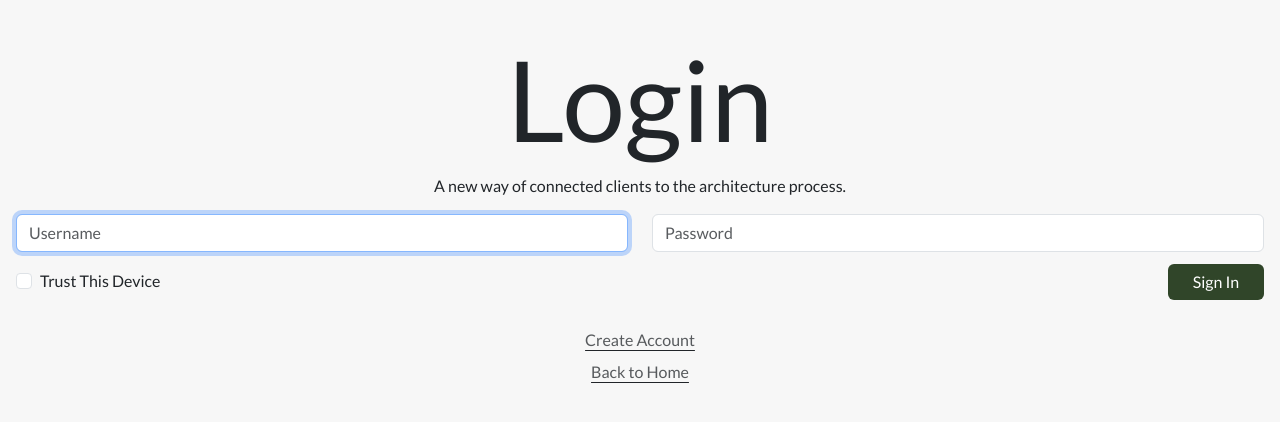
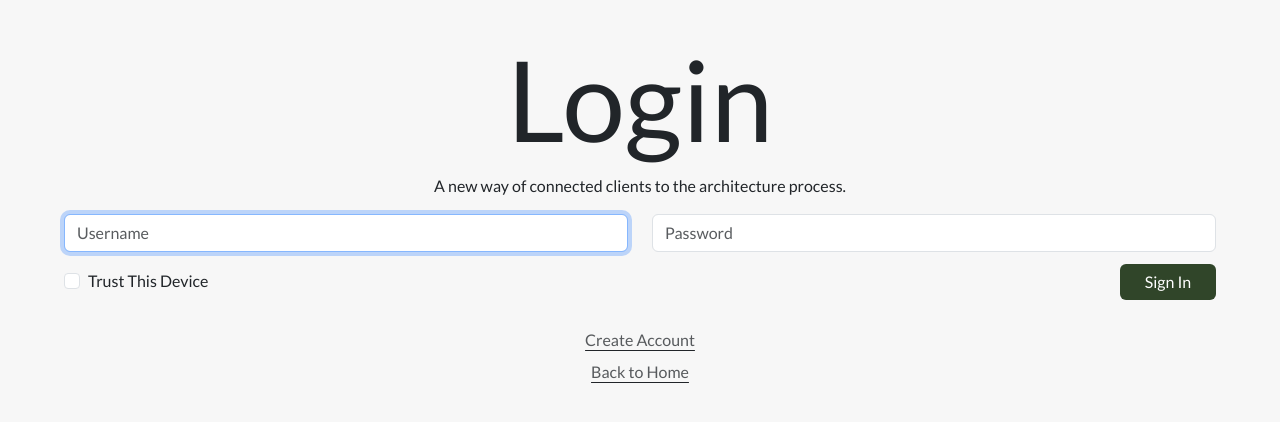
Before and after one commit to abigailjulie/ArtFeenClientPortal, a React (Vite) app in the folder client/TheArchWay/: page /login in a window 1280 px wide. Shown: the part 192-614 px from the top of the page. Built offline with nearby package versions, Linux system fonts and the light colour scheme; a web font is replaced by a local one.

Commit message:
updated text and padding

```diff
--- a/client/TheArchWay/src/features/auth/Login.jsx
+++ b/client/TheArchWay/src/features/auth/Login.jsx
@@ -11,7 +11,7 @@
         <p>A new way of connected clients to the architecture process.</p>
       </header>
 
-      <main className="w-100">
+      <main className="w-100 px-5">
         <LoginForm />
       </main>
 
--- a/client/TheArchWay/src/index.css
+++ b/client/TheArchWay/src/index.css
@@ -102,7 +102,7 @@
   --Abigail-Designs-Heading-Font: "Oi", serif;
   --ft-Heading: "Playfair Display", serif;
   --ft-Body: "Lato", sans-serif;
-  --ft-Exlarge: 5rem;
+  --ft-Exlarge: 6rem;
   --ft-large: 2rem;
   --ft-medium: 1.5rem;
   --ft-small: 0.875rem;
@@ -113,7 +113,7 @@
 /* Tablet breakpoint */
 @media (min-width: 768px) {
   :root {
-    --ft-Exlarge: 6rem;
+    --ft-Exlarge: 6.5rem;
     --ft-large: 3rem;
     --ft-medium: 2rem;
     --ft-small: 0.7rem;
```
